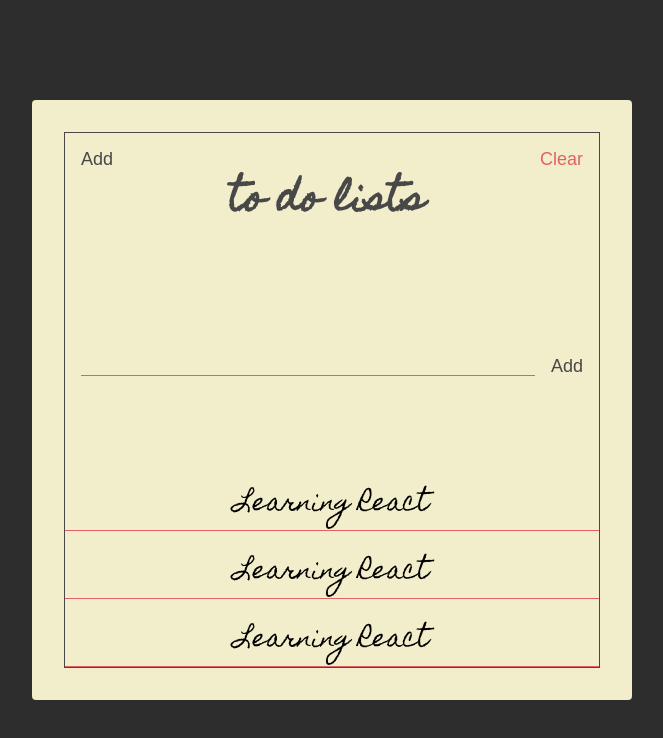
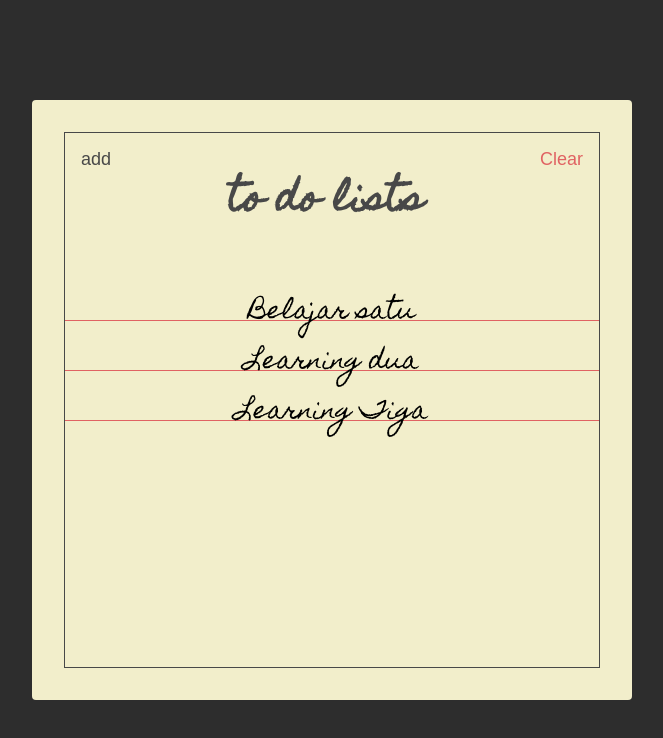
Before and after one commit to fahmidicki/react-todolist, a React (Create React App) app: page / in a window 1280 px wide. Shown: the top 738 px of the page, without its empty margins (308-971 px from the left). Built offline with nearby package versions, Linux system fonts and the light colour scheme; a web font is replaced by a local one.

Commit message:
conditional rendering mengembalikan aplikasi setelah sempat error, menambah if else pada add button dan kondisi ipnput todo bila lebih dari 40

```diff
--- a/src/App.js
+++ b/src/App.js
@@ -1,34 +1,7 @@
 import React from "react";
 import "./styles.css";
+import TodoList from "./pages/TodoList";
 
 export default function App() {
-  return (
-    <div className="container">
-      <div className="frame">
-        <section className="header">
-          <button className="header-button main-black-color">Add</button>
-          <h1 className="header-title">To Do Lists</h1>
-          <button className="header-button main-red-color">Clear</button>
-        </section>
-
-        <section className="add">
-          <form className="add-form">
-            <input type="text" className="add-input" />
-            <button className="add-btn main-black-color">Add</button>
-          </form>
-        </section>
-        <section className="todos">
-          <div className="todo">
-            <span className="todo-text">Learning React</span>
-          </div>
-          <div className="todo">
-            <span className="todo-text">Learning React</span>
-          </div>
-          <div className="todo">
-            <span className="todo-text">Learning React</span>
-          </div>
-        </section>
-      </div>
-    </div>
-  );
+  return <TodoList />;
 }
--- /dev/null
+++ b/src/components/Header.jsx
@@ -0,0 +1,23 @@
+import React from "react";
+import PropTypes from "prop-types";
+
+const Header = ({ showAddToggle, showAdd }) => {
+  return (
+    <section className="header">
+      <button
+        className="header-button main-black-color"
+        onClick={showAddToggle}
+      >
+        {showAdd ? "finish" : "add"}
+      </button>
+      <h1 className="header-title">To Do Lists</h1>
+      <button className="header-button main-red-color">Clear</button>
+    </section>
+  );
+};
+
+Header.propTypes = {
+  showAddToggle: PropTypes.func.isRequired,
+  showAdd: PropTypes.bool.isRequired
+};
+export default Header;
--- /dev/null
+++ b/src/components/Paper.jsx
@@ -0,0 +1,19 @@
+import React from "react";
+import Proptypes from "prop-types";
+
+const Paper = ({ children }) => {
+  return (
+    <div className="container">
+      <div className="frame">{children}</div>
+    </div>
+  );
+};
+
+Paper.Proptypes = {
+  children: Proptypes.oneOfType([
+    Proptypes.arrayOf(Proptypes.node),
+    Proptypes.node
+  ])
+};
+
+export default Paper;
--- /dev/null
+++ b/src/components/Todo.jsx
@@ -0,0 +1,16 @@
+import React from "react";
+import PropTypes from "prop-types";
+
+const Todo = props => {
+  return (
+    <div className="todo">
+      <span className="todo-text">{props.text}</span>
+    </div>
+  );
+};
+
+Todo.propTypes = {
+  text: PropTypes.string.isRequired
+};
+
+export default Todo;
--- /dev/null
+++ b/src/components/TodoForm.jsx
@@ -0,0 +1,48 @@
+import React, { useState } from "react";
+import PropTypes from "prop-types";
+
+const TodoForm = ({ addTodo, showAdd }) => {
+  const [value, setValue] = useState("");
+
+  const handleFormSubmit = e => {
+    e.preventDefault();
+
+    if (!value) {
+      alert("no value gaess!");
+      return;
+    }
+
+    if (value.length > 40) {
+      alert("todo kepanjangan");
+      setValue("");
+      return;
+    }
+    addTodo(value);
+    setValue("");
+  };
+
+  if (showAdd) {
+    return (
+      <section className="add">
+        <form className="add-form" onSubmit={handleFormSubmit}>
+          <input
+            type="text"
+            className="add-input"
+            value={value}
+            onChange={e => setValue(e.target.value)}
+          />
+          <button className="add-btn main-black-color">Add</button>
+        </form>
+      </section>
+    );
+  } else {
+    return null;
+  }
+};
+
+TodoForm.propTypes = {
+  addTodo: PropTypes.func.isRequired,
+  showAdd: PropTypes.bool.isRequired
+};
+
+export default TodoForm;
--- /dev/null
+++ b/src/components/Todos.jsx
@@ -0,0 +1,23 @@
+import React from "react";
+import PropTypes from "prop-types";
+import Todo from "./Todo";
+
+const Todos = ({ todos }) => {
+  return (
+    <section className="todos">
+      {todos.map((todo, index) => {
+        return <Todo key={index} text={todo.text} />;
+      })}
+    </section>
+  );
+};
+
+Todos.propTypes = {
+  todos: PropTypes.arrayOf(
+    PropTypes.shape({
+      text: PropTypes.string
+    })
+  )
+};
+
+export default Todos;
--- /dev/null
+++ b/src/pages/TodoList.jsx
@@ -0,0 +1,31 @@
+import React, { useState } from "react";
+
+import Paper from "../components/Paper";
+import Header from "../components/Header";
+import TodoForm from "../components/TodoForm";
+import Todos from "../components/Todos";
+
+const Todolist = () => {
+  const [todos, setTodos] = useState([
+    { text: "Belajar satu" },
+    { text: "Learning dua" },
+    { text: "Learning Tiga" }
+  ]);
+
+  const [showAdd, setShowAdd] = useState(false);
+
+  const addTodo = value => {
+    const addedTodo = [...todos, { text: value }];
+    setTodos(addedTodo);
+  };
+  const showAddToggle = () => setShowAdd(!showAdd);
+  return (
+    <Paper>
+      <Header showAddToggle={showAddToggle} showAdd={showAdd} />
+      <TodoForm addTodo={addTodo} showAdd={showAdd} />
+      <Todos todos={todos} />
+    </Paper>
+  );
+};
+
+export default Todolist;
--- a/src/styles.css
+++ b/src/styles.css
@@ -114,6 +114,8 @@
 .todos {
   display: flex;
   flex-direction: column;
+
+  min-height: 500px;
 }
 .todo {
   position: relative;
@@ -121,12 +123,20 @@
   flex: 1 0 auto;
   text-align: center;
 
-  min-height: 34px;
+  max-height: 34px;
   margin: 16px 0 0;
   font-family: "Homemade Apple", sans-serif;
   font-size: 24px;
 
   border-bottom: 1px solid var(--main-red-color);
+}
+
+.todo-text {
+  width: 100%;
+  height: 50px;
+  position: absolute;
+  left: 50%;
+  transform: translate(-50%);
 }
 .header-button.main-red-color:active {
   text-shadow: 1px 1px 2px var(--main-red-color);
```
Also changed, not shown: src/layout/Container.jsx (added).
